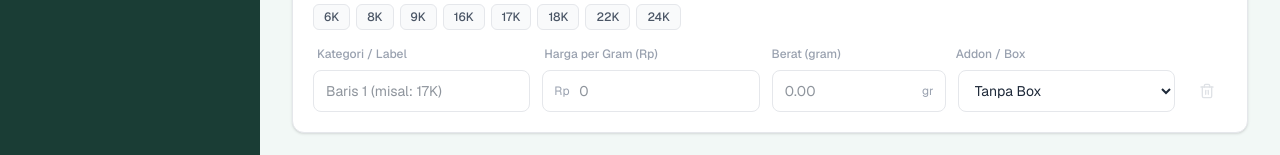
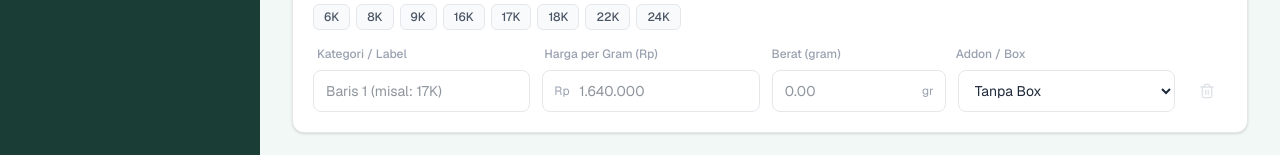
Before and after one commit to albasithabs/aujewelry, a Next.js app: page /kalkulator-emas in a window 1280 px wide. Shown: the part 1060-1215 px from the top of the page. Built offline with nearby package versions, Linux system fonts and the light colour scheme.

Commit message:
feat: format input harga per gram dengan titik pemisah ribuan (1.640.000)

```diff
--- a/src/app/(dashboard)/kalkulator-emas/page.tsx
+++ b/src/app/(dashboard)/kalkulator-emas/page.tsx
@@ -1,6 +1,6 @@
 "use client";
 
-import { useState } from "react";
+import { useState, useCallback } from "react";
 import { Plus, Trash2, RotateCcw, Copy, Check, Info, ChevronDown, ChevronUp } from "lucide-react";
 
 // ---------------------------------------------------------------------------
@@ -130,6 +130,71 @@ function CopyBtn({ text }: { text: string }) {
       {copied ? <Check size={12} className="text-green-500" /> : <Copy size={12} />}
       {copied ? "Copied" : "Copy"}
     </button>
+  );
+}
+
+// ---------------------------------------------------------------------------
+// Rupiah input with thousand separator
+// ---------------------------------------------------------------------------
+
+function formatThousand(num: number | ""): string {
+  if (num === "" || num === 0) return "";
+  return num.toString().replace(/\B(?=(\d{3})+(?!\d))/g, ".");
+}
+
+function parseThousand(str: string): number | "" {
+  const cleaned = str.replace(/\./g, "");
+  if (cleaned === "") return "";
+  const num = Number(cleaned);
+  return isNaN(num) ? "" : num;
+}
+
+function RupiahInput({
+  value,
+  onChange,
+  placeholder,
+}: {
+  value: number | "";
+  onChange: (val: number | "") => void;
+  placeholder?: string;
+}) {
+  const [displayValue, setDisplayValue] = useState(formatThousand(value));
+
+  const handleChange = useCallback(
+    (e: React.ChangeEvent<HTMLInputElement>) => {
+      const raw = e.target.value.replace(/[^0-9.]/g, "").replace(/\./g, "");
+      if (raw === "") {
+        setDisplayValue("");
+        onChange("");
+        return;
+      }
+      const num = Number(raw);
+      if (!isNaN(num)) {
+        setDisplayValue(num.toString().replace(/\B(?=(\d{3})+(?!\d))/g, "."));
+        onChange(num === 0 ? "" : num);
+      }
+    },
+    [onChange]
+  );
+
+  // Sync display when value changes externally (e.g. reset)
+  const formatted = formatThousand(value);
+  if (formatted !== displayValue && value !== parseThousand(displayValue)) {
+    setDisplayValue(formatted);
+  }
+
+  return (
+    <div className="relative">
+      <span className="pointer-events-none absolute left-3 top-1/2 -translate-y-1/2 text-xs text-gray-400">Rp</span>
+      <input
+        type="text"
+        inputMode="numeric"
+        value={displayValue}
+        onChange={handleChange}
+        placeholder={placeholder || "0"}
+        className="w-full rounded-lg border border-gray-200 bg-white py-2.5 pl-9 pr-3 text-sm text-gray-800 outline-none transition focus:border-teal-500 focus:ring-2 focus:ring-teal-100"
+      />
+    </div>
   );
 }
 
@@ -897,17 +962,11 @@ export default function KalkulatorEmasPage() {
               </div>
               <div>
                 <label className="mb-1 block text-xs text-gray-400 sm:hidden">Harga per Gram (Rp)</label>
-                <div className="relative">
-                  <span className="pointer-events-none absolute left-3 top-1/2 -translate-y-1/2 text-xs text-gray-400">Rp</span>
-                  <input
-                    type="number"
-                    min={0}
-                    value={row.hargaPerGram}
-                    onChange={(e) => updateRow(row.id, "hargaPerGram", e.target.value)}
-                    placeholder="0"
-                    className="w-full rounded-lg border border-gray-200 bg-white py-2.5 pl-9 pr-3 text-sm text-gray-800 outline-none transition focus:border-teal-500 focus:ring-2 focus:ring-teal-100"
-                  />
-                </div>
+                <RupiahInput
+                  value={row.hargaPerGram}
+                  onChange={(val) => updateRow(row.id, "hargaPerGram", val === "" ? "" : val)}
+                  placeholder="1.640.000"
+                />
               </div>
               <div>
                 <label className="mb-1 block text-xs text-gray-400 sm:hidden">Berat (gram)</label>
```
